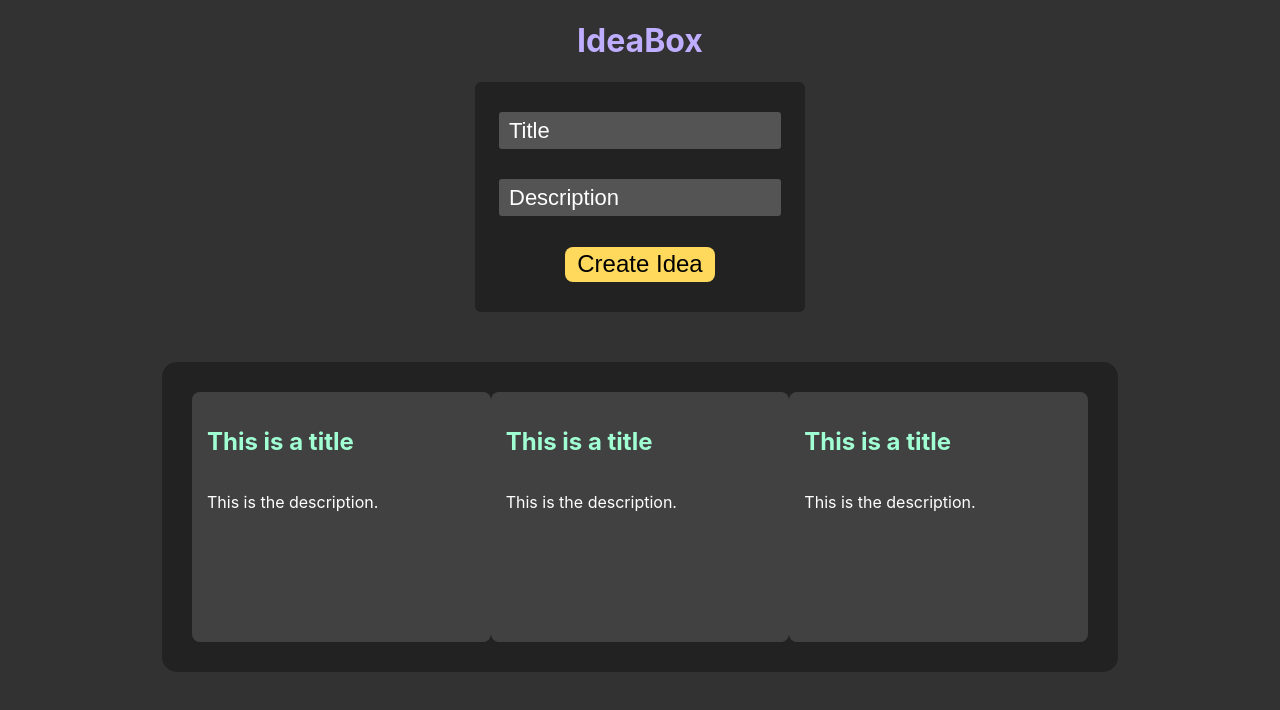
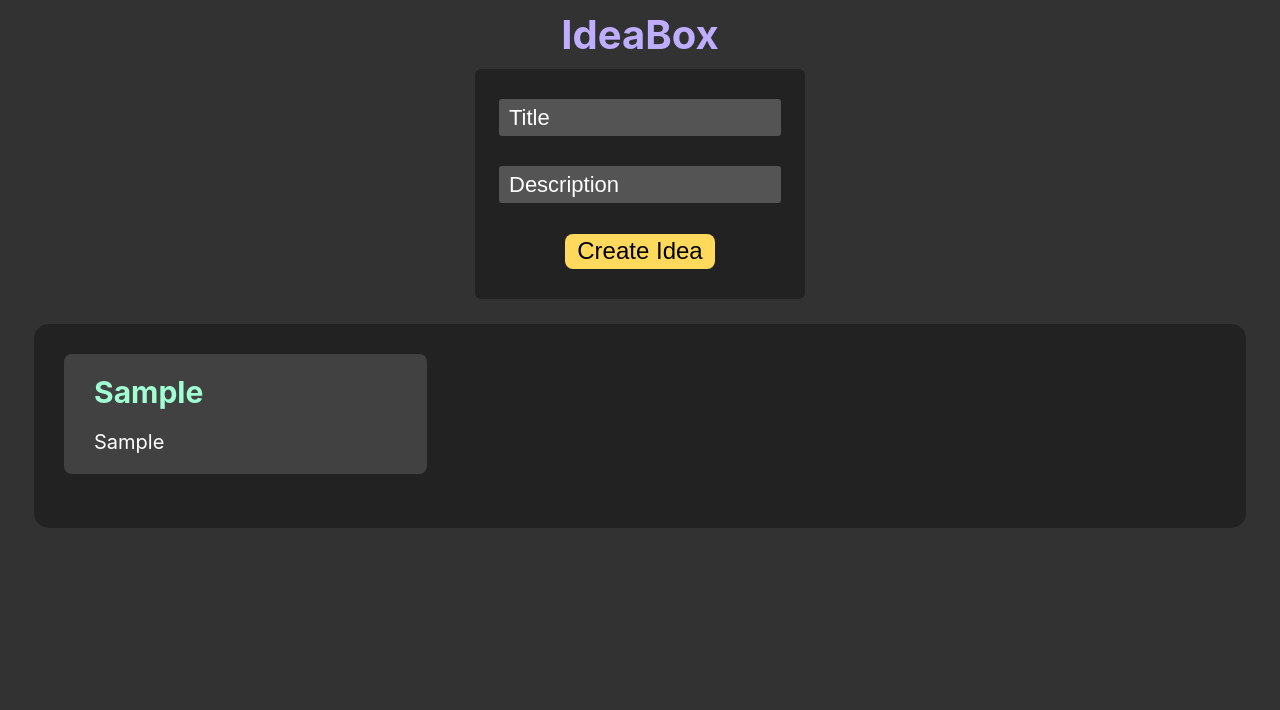
Before and after one commit to edwindelbosque/IdeaBox-React2, a React (Create React App) app: page / in a window 1280 px wide. Both pictures are taken after typing "Sample", "Sample" into the empty fields and a click on the button "Create Idea". Shown: the top 710 px of the page. Built offline with nearby package versions, Linux system fonts and the light colour scheme.

Commit message:
Add ability to append new ideas to the DOM

```diff
--- a/src/App.css
+++ b/src/App.css
@@ -30,4 +30,6 @@
 
 h1 {
   color: rgb(191, 174, 255);
+  font-size: 40px;
+  margin: 10px;
 }
--- a/src/App.js
+++ b/src/App.js
@@ -22,7 +22,7 @@ class App extends Component {
       <div className='main-app'>
         <h1>IdeaBox</h1>
         <Form submitIdea={this.createIdea} />
-        <Ideas />
+        <Ideas ideas={this.state.ideas} />
       </div>
     )
   }
--- a/src/Card.css
+++ b/src/Card.css
@@ -1,19 +1,20 @@
 article {
   background-color: #414141;
-  width: 270px;
-  height: 220px;
-  padding: 15px;
-  display: flex;
-  flex-direction: column;
-  align-items: center;
   border-radius: 8px;
+  display: inline-block;
+  margin: 0 0 1.5em;
+  width: 100%;
 }
 
 article h1 {
-  width: 100%;
   color: #a0ffd3;
+  font-size: 30px;
+  margin: 20px 30px;
+  word-wrap: break-word;
 }
 
 article p {
-  width: 100%;
+  font-size: 20px;
+  margin: 20px 30px;
+  word-wrap: break-word;
 }
--- a/src/Card.js
+++ b/src/Card.js
@@ -1,16 +1,14 @@
-import React, { Component } from 'react';
+import React from 'react';
 import './Card.css';
 
-class Card extends Component {
+const Card = ({ idea }) => {
 
-  render() {
-    return (
-      <article>
-        <h1>This is a title</h1>
-        <p>This is the description.</p>
-      </article>
-    );
-  }
+  return (
+    <article key={idea.id}>
+      <h1>{idea.title}</h1>
+      <p>{idea.description}</p>
+    </article>
+  );
 }
 
 export default Card;
--- a/src/Form.css
+++ b/src/Form.css
@@ -1,33 +1,33 @@
 form {
+  align-items: center;
+  background-color: #222222;
+  border-radius: 6px;
   display: flex;
   flex-direction: column;
+  height: 200px;
   justify-content: space-around;
-  align-items: center;
-  height: 200px;
+  padding: 15px;
   width: 300px;
-  background-color: #222222;
-  padding: 15px;
-  border-radius: 6px;
 }
 
 form input {
+  background-color: #545454;
+  border-radius: 3px;
+  border: none;
+  color: white;
+  font-size: 22px;
+  height: 35px;
+  padding-left: 10px;
   width: 90%;
-  height: 35px;
-  font-size: 22px;
-  padding-left: 10px;
-  border: none;
-  border-radius: 3px;
-  background-color: #545454;
-  color: white;
 }
 
 form button {
-  width: 150px;
-  height: 35px;
-  font-size: 24px;
+  background-color: #ffd95c;
   border-radius: 8px;
   border: none;
-  background-color: rgb(255, 217, 92);
+  font-size: 24px;
+  height: 35px;
+  width: 150px;
 }
 
 ::placeholder {
--- a/src/Ideas.css
+++ b/src/Ideas.css
@@ -1,9 +1,10 @@
 main {
-  margin-top: 50px;
-  display: flex;
-  justify-content: space-between;
-  width: 70%;
   background-color: rgb(34, 34, 34);
+  border-radius: 15px;
+  column-count: 3;
+  column-gap: 2em;
+  margin-bottom: 50px;
+  margin-top: 25px;
   padding: 30px;
-  border-radius: 15px;
+  width: 90%;
 }
--- a/src/Ideas.js
+++ b/src/Ideas.js
@@ -1,18 +1,14 @@
-import React, { Component } from 'react';
+import React from 'react';
 import './Ideas.css';
 import Card from './Card';
 
-class Ideas extends Component {
+const Ideas = ({ ideas }) => {
 
-  render() {
-    return (
-      <main>
-        <Card />
-        <Card />
-        <Card />
-      </main>
-    );
-  }
+  return (
+    <main>
+      {ideas.map(oneIdea => <Card idea={oneIdea} />)}
+    </main>
+  );
 }
 
 export default Ideas;
```
